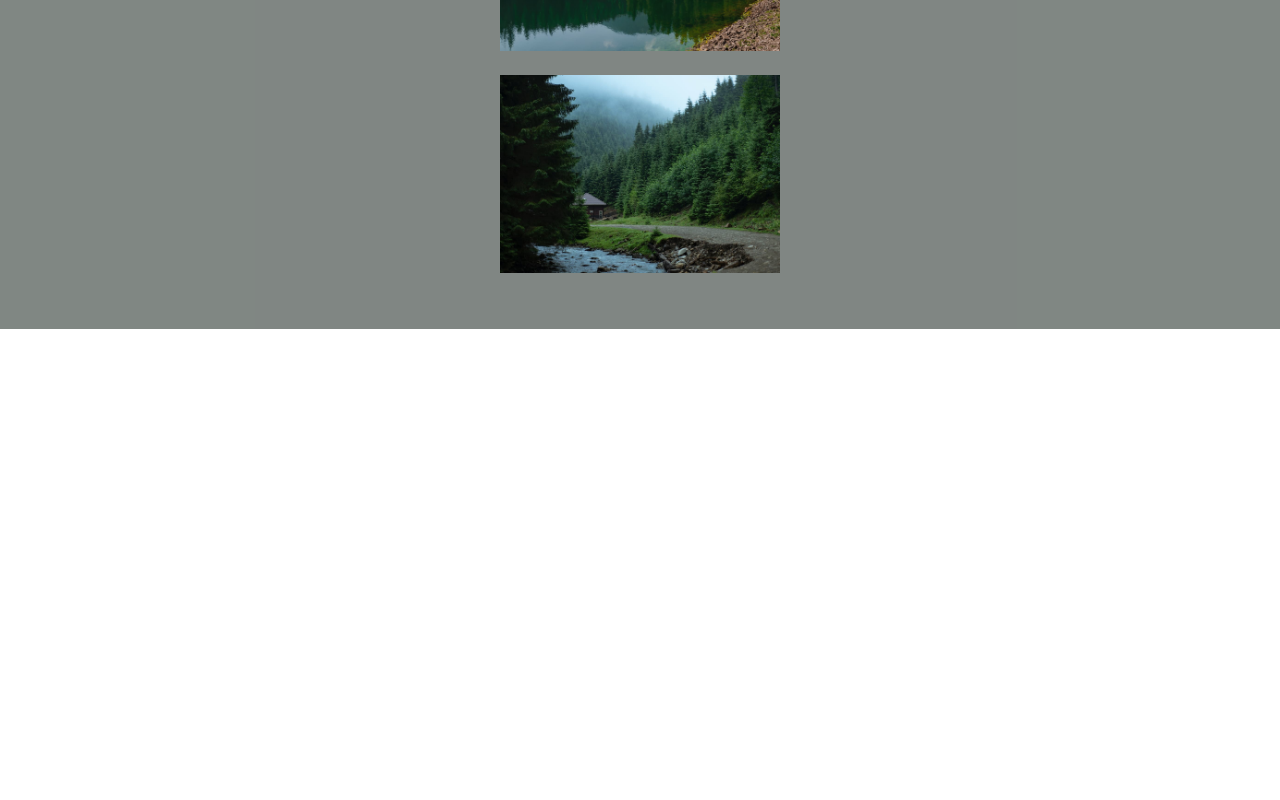
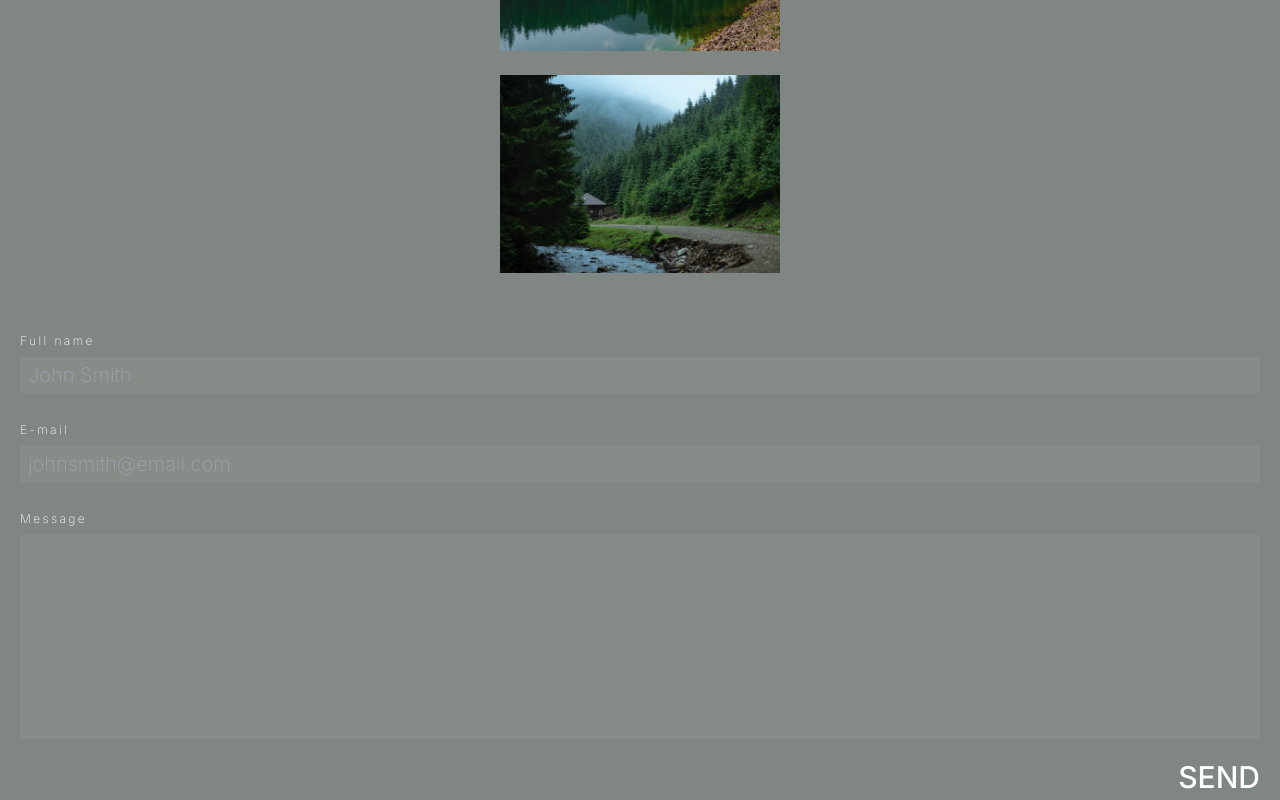
Before and after one commit to emmabaka/carp-travel, a Next.js app: page / in a window 1280 px wide. Shown: the part 3651-4451 px from the top of the page. Before the commit the page ends 3980 px from the top, so only its background shows below. Built offline with nearby package versions, Linux system fonts and the light colour scheme; a web font is replaced by a local one.

Commit message:
feat: add contact us form

```diff
--- a/src/app/page.js
+++ b/src/app/page.js
@@ -3,6 +3,7 @@ import Header from '@/components/Header/Header';
 import About from '@/components/About/About';
 import ChooseUs from '@/components/ChooseUs/ChooseUs';
 import Gallery from '@/components/Gallery/Gallery';
+import ContactUs from '@/components/ContactUs/ContactUs';
 
 export default function Home() {
   return (
@@ -12,6 +13,7 @@ export default function Home() {
       <About />
       <ChooseUs />
       <Gallery />
+      <ContactUs/>
     </>
   );
 }
--- a/src/components/ChooseUsForm/ChooseUsForm.jsx
+++ b/src/components/ChooseUs/ChooseUsForm/ChooseUsForm.jsx
@@ -1,10 +1,10 @@
 'use client';
+import { useEffect, useState } from 'react';
+import Image from 'next/image';
 import { useForm } from 'react-hook-form';
 import InputMask from 'react-input-mask';
-import error from '../../../public/x.svg';
+import error from '../../../../public/x.svg';
 import s from './ChooseUsForm.module.css';
-import Image from 'next/image';
-import { useEffect, useRef, useState } from 'react';
 
 const ChooseUsForm = () => {
   const [disable, setDisable] = useState(true);
@@ -14,8 +14,6 @@ const ChooseUsForm = () => {
     handleSubmit,
     register,
     formState: { errors },
-    formState,
-    getValues,
     reset,
   } = useForm({
     mode: 'onBlur',
@@ -89,7 +87,7 @@ const ChooseUsForm = () => {
           </label>
           <div className='relative'>
             <input
-              className={`${errors.name ? 'text-red' : 'text-white'} ${
+              className={`${errors.email ? 'text-red' : 'text-white'} ${
                 s.input
               } px-2`}
               type='email'
--- /dev/null
+++ b/src/components/ContactUs/ContactUs.jsx
@@ -0,0 +1,13 @@
+import ContactUsForm from './ContactUsForm/ContactUsForm';
+
+const ContactUs = () => {
+  return (
+    <section className='bg-backgroundSections'>
+      <div className='content-container'>
+        <ContactUsForm />
+      </div>
+    </section>
+  );
+};
+
+export default ContactUs;
--- /dev/null
+++ b/src/components/ContactUs/ContactUsForm/ContactUsForm.jsx
@@ -0,0 +1,130 @@
+'use client';
+import { useState, useEffect } from 'react';
+import Image from 'next/image';
+import { useForm } from 'react-hook-form';
+import error from '../../../../public/x.svg';
+import s from './ContactUsForm.module.css';
+
+const ContactUsForm = () => {
+  const [disable, setDisable] = useState(true);
+
+  const {
+    handleSubmit,
+    register,
+    formState: { errors },
+    reset,
+  } = useForm({
+    mode: 'onBlur',
+    defaultValues: {
+      contactUsName: '',
+      contactUsEmail: '',
+      contactUsMessage: '',
+    },
+  });
+
+  const onSubmit = (values) => {
+    console.log(values);
+    reset();
+  };
+
+  useEffect(() => {
+    errors.contactUsName || errors.contactUsEmail
+      ? setDisable(true)
+      : setDisable(false);
+  }, [errors.contactUsName, errors.contactUsEmail]);
+
+  return (
+    <form className='bg-transparent' onSubmit={handleSubmit(onSubmit)}>
+      <div className='relative flex flex-col gap-1 pb-[25px]'>
+        <label
+          className={`${errors.contactUsName ? 'text-red' : 'text-white'} ${
+            s.label
+          }`}
+          htmlFor='contactUsName'
+        >
+          Full name
+        </label>
+        <div className='relative'>
+          <input
+            className={`${errors.contactUsName ? 'text-red' : 'text-white'} ${
+              s.input
+            } px-2`}
+            type='text'
+            {...register('contactUsName', {
+              required: 'Required',
+              pattern: {
+                value:
+                  /^[a-zA-ZÀ-ÖØ-öø-ÿ]+([-'][a-zA-ZÀ-ÖØ-öø-ÿ]+)*(\s[a-zA-ZÀ-ÖØ-öø-ÿ]+([-'][a-zA-ZÀ-ÖØ-öø-ÿ]+)*)*$/,
+                message: 'Incorrect name',
+              },
+            })}
+            id='contactUsName'
+            placeholder='John Smith'
+          />
+          {errors.contactUsName && (
+            <p className={s.error}>
+              <Image src={error} alt='error' width={18} height={18} />
+              {errors.contactUsName.message}
+            </p>
+          )}
+        </div>
+      </div>
+      <div className='relative flex flex-col gap-1 pb-[25px]'>
+        <label
+          className={`${errors.contactUsEmail ? 'text-red' : 'text-white'} ${
+            s.label
+          }`}
+          htmlFor='contactUsEmail'
+        >
+          E-mail
+        </label>
+        <div className='relative'>
+          <input
+            className={`${errors.contactUsEmail ? 'text-red' : 'text-white'} ${
+              s.input
+            } px-2`}
+            type='email'
+            {...register('contactUsEmail', {
+              required: 'Required',
+              pattern: {
+                value: /^[a-zA-Z0-9._%+-]+@[a-zA-Z0-9.-]+\.[a-zA-Z]{2,}$/,
+                message: 'Invalid email',
+              },
+            })}
+            id='contactUsEmail'
+            placeholder='johnsmith@email.com'
+          />
+          {errors.contactUsEmail && (
+            <p className={s.error}>
+              <Image src={error} alt='error' width={18} height={18} />
+              {errors.contactUsEmail.message}
+            </p>
+          )}
+        </div>
+      </div>
+      <div className='flex flex-col gap-1 pb-4'>
+        <label className={`${s.label} text-white`} htmlFor='contactUsMessage'>
+          Message
+        </label>
+        <textarea
+          className={`${s.input} px-2 resize-none`}
+          {...register('contactUsMessage', {
+            required: false,
+          })}
+          id='contactUsMessage'
+          cols='25'
+          rows='8'
+        />
+      </div>
+      <button
+        className='block text-30 text-white font-medium uppercase ml-auto disabled:text-buttonHover'
+        disabled={disable}
+        type='submit'
+      >
+        Send
+      </button>
+    </form>
+  );
+};
+
+export default ContactUsForm;
--- /dev/null
+++ b/src/components/ContactUs/ContactUsForm/ContactUsForm.module.css
@@ -0,0 +1,13 @@
+@tailwind components;
+
+@layer components {
+  .error {
+    @apply absolute right-0 bottom-0 translate-y-full flex items-center gap-1 text-12 text-red font-extralight leading-6 tracking-[2.4px];
+  }
+  .input {
+    @apply bg-backgroundInput text-20 font-extralight leading-6 py-[6px] w-full outline-none;
+  }
+  .label {
+    @apply text-12 font-extralight leading-6 tracking-[2.4px];
+  }
+}
```
Also changed, not shown: src/components/ChooseUs/ChooseUs.jsx (+19 -19 lines), src/components/ChooseUs/ChooseUsForm/ChooseUsForm.module.css (renamed from src/components/ChooseUsForm/ChooseUsForm.module.css).
